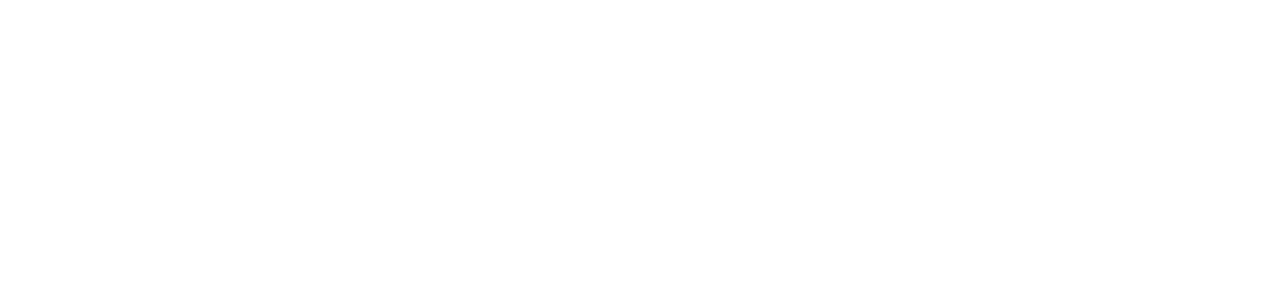
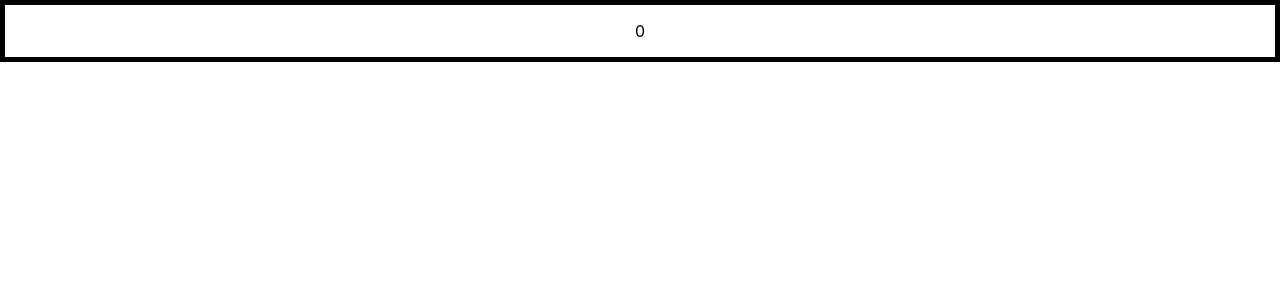
Before and after one commit to benwatsonuk/calc-test, a React (Create React App) app: page / in a window 1280 px wide. Shown: the top 300 px of the page. Built offline with nearby package versions, Linux system fonts and the light colour scheme.

Commit message:
Added screen and basic total state

```diff
--- a/src/App.js
+++ b/src/App.js
@@ -1,11 +1,19 @@
 import React, {Component} from 'react';
+import Screen from './components/Screen';
 import './App.scss';
 
 class App extends Component {
+    constructor(props) {
+        super(props);
+        this.state = {
+            total: 0
+        };
+    }
+
     render() {
         return (
             <div className="App">
-
+                <Screen total={this.state.total}/>
             </div>
         );
     }
--- /dev/null
+++ b/src/components/Screen.js
@@ -0,0 +1,14 @@
+import React from "react";
+import "./Screen.scss";
+
+class Screen extends React.Component {
+    render() {
+        return (
+            <div className="screen">
+                {this.props.total}
+            </div>
+        );
+    }
+}
+
+export default Screen;
--- /dev/null
+++ b/src/components/Screen.scss
@@ -0,0 +1,5 @@
+.screen {
+  padding: 1em;
+  border: 5px solid #000;
+  background: white;
+}
```
